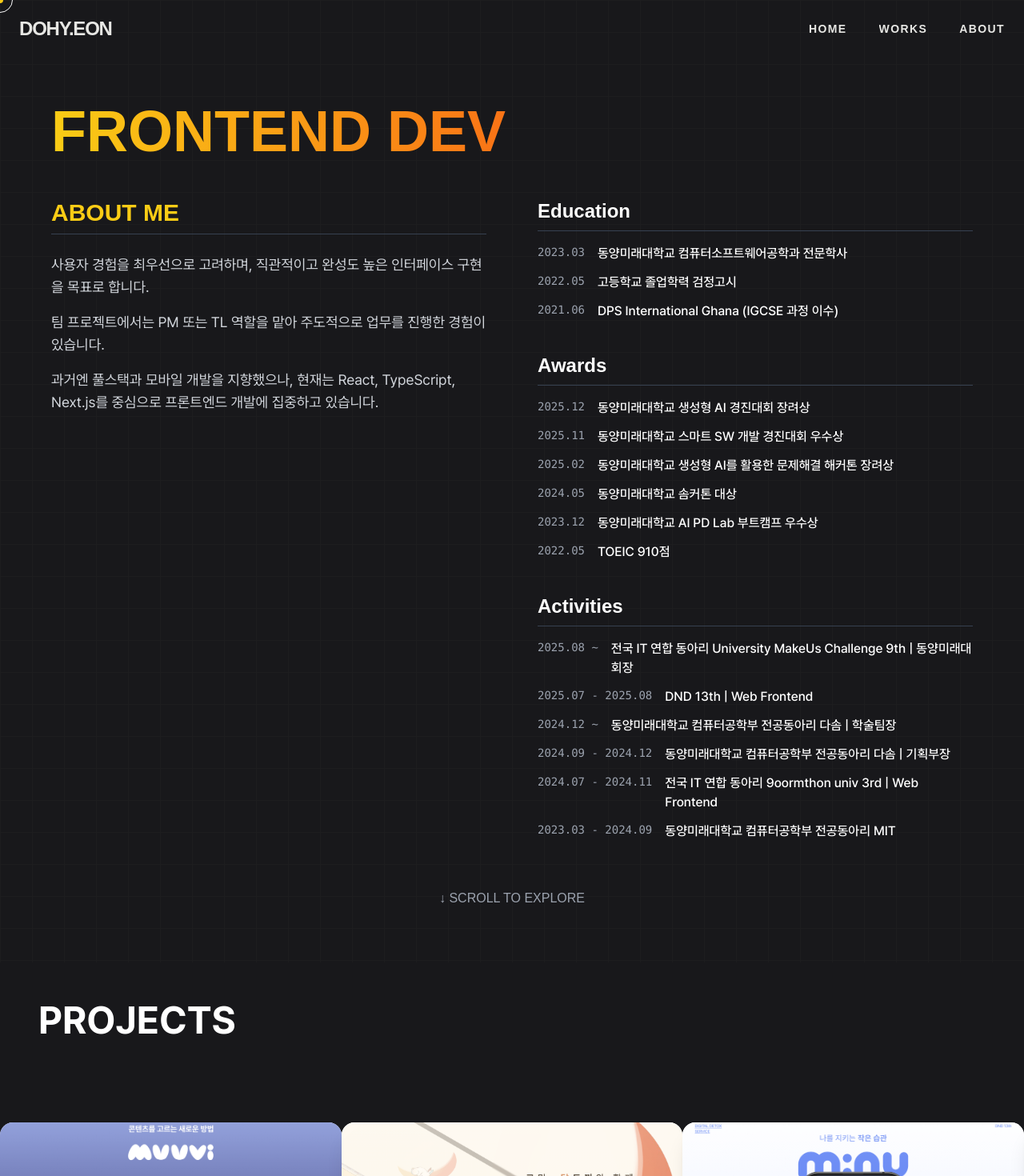
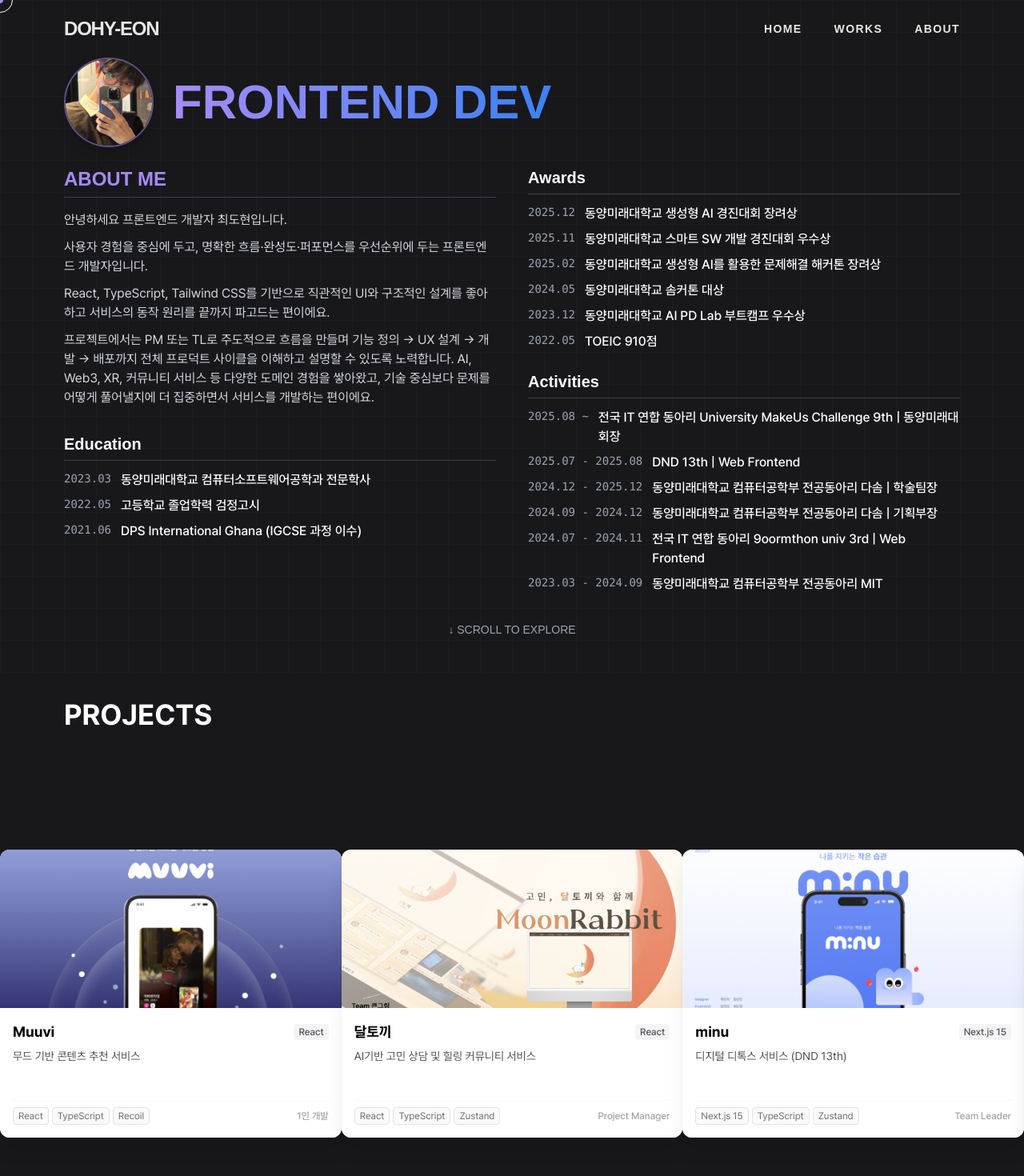
Before and after one commit to dohy-eon/portfolio, a React (Vite) app: page / in a window 1280 px wide. Shown: the top 1470 px of the page at 80% size. Built offline with nearby package versions, Linux system fonts and the light colour scheme; a web font is replaced by a local one.

Commit message:
refactor: 메인 페이지 UI 및 내용 개선

```diff
--- a/src/components/Cursor.tsx
+++ b/src/components/Cursor.tsx
@@ -97,7 +97,7 @@ const Cursor = () => {
       {/* 마우스 포인터 역할의 작은 점 (Cursor) */}
       <div
         ref={cursorRef}
-        className="custom-cursor fixed top-0 left-0 w-2 h-2 bg-yellow-400 rounded-full pointer-events-none z-[9999]"
+        className="custom-cursor fixed top-0 left-0 w-2 h-2 bg-violet-400 rounded-full pointer-events-none z-[9999]"
       />
     </>
   );
--- a/src/components/Footer.tsx
+++ b/src/components/Footer.tsx
@@ -3,7 +3,7 @@ import { PROFILE } from '../constants/data';
 const Footer = () => {
   return (
     <footer className="bg-zinc-900 text-white py-12 md:py-16">
-      <div className="max-w-7xl mx-auto px-6 md:px-12">
+      <div className="max-w-7xl mx-auto px-6 md:px-12 lg:px-20">
         <div className="grid md:grid-cols-2 gap-8 md:gap-12">
           {/* 왼쪽: 소개 */}
           <div>
--- a/src/components/Header.tsx
+++ b/src/components/Header.tsx
@@ -40,12 +40,12 @@ const Header = () => {
         }}
         animate={hidden ? "hidden" : "visible"}
         transition={{ duration: 0.35, ease: "easeInOut" }}
-        className="fixed top-0 left-0 w-full z-[100] px-6 py-5 mix-blend-difference text-white"
+        className="fixed top-0 left-0 w-full z-[100] px-6 md:px-12 lg:px-20 py-5 mix-blend-difference text-white"
       >
         <div className="max-w-7xl mx-auto flex items-center justify-between">
           {/* 로고 */}
           <Link to="/" className="text-2xl font-galmuri font-bold tracking-tighter hover:opacity-70 transition-opacity">
-            DOHY.EON
+            DOHY-EON
           </Link>
 
           {/* 데스크톱 메뉴 */}
@@ -60,7 +60,7 @@ const Header = () => {
                 <span className="inline-block transition-transform duration-300 group-hover:-translate-y-full">
                   {link.name}
                 </span>
-                <span className="absolute top-0 left-0 translate-y-full transition-transform duration-300 group-hover:translate-y-0 text-yellow-400">
+                <span className="absolute top-0 left-0 translate-y-full transition-transform duration-300 group-hover:translate-y-0 text-violet-400">
                   {link.name}
                 </span>
               </Link>
@@ -108,7 +108,7 @@ const Header = () => {
                 >
                   <Link
                     to={link.path}
-                    className="text-5xl font-galmuri font-bold text-white hover:text-yellow-400 transition-colors"
+                    className="text-5xl font-galmuri font-bold text-white hover:text-violet-400 transition-colors"
                   >
                     {link.name}
                   </Link>
--- a/src/components/IntroSection.tsx
+++ b/src/components/IntroSection.tsx
@@ -3,24 +3,35 @@ import gsap from "gsap";
 import { ScrollTrigger } from "gsap/ScrollTrigger";
 import { useGSAP } from "@gsap/react";
 import { PROFILE, HISTORY } from "../constants/data";
+import profileImage from "../assets/profile.png";
 
 gsap.registerPlugin(ScrollTrigger);
 
 const IntroSection = () => {
   const containerRef = useRef<HTMLDivElement>(null);
   const titleRef = useRef<HTMLHeadingElement>(null);
+  const profileImageRef = useRef<HTMLImageElement>(null);
   const contentRefs = useRef<(HTMLDivElement | null)[]>([]);
 
   useGSAP(() => {
     const tl = gsap.timeline();
 
-    // 1. 타이틀 애니메이션
+    // 1. 프로필 이미지 애니메이션
+    if (profileImageRef.current) {
+      tl.fromTo(profileImageRef.current,
+        { opacity: 0, scale: 0.8, y: -20 },
+        { opacity: 1, scale: 1, y: 0, duration: 0.8, ease: "power3.out" }
+      );
+    }
+
+    // 2. 타이틀 애니메이션
     tl.fromTo(titleRef.current,
       { opacity: 0, x: -20 },
-      { opacity: 1, x: 0, duration: 0.8, ease: "power3.out" }
+      { opacity: 1, x: 0, duration: 0.8, ease: "power3.out" },
+      "-=0.4"
     );
 
-    // 2. 콘텐츠들이 순차적으로 나타남
+    // 3. 콘텐츠들이 순차적으로 나타남
     tl.fromTo(contentRefs.current,
       { opacity: 0, y: 20 },
       { opacity: 1, y: 0, duration: 0.8, stagger: 0.1, ease: "power3.out" },
@@ -47,7 +58,7 @@ const IntroSection = () => {
   };
 
   return (
-    <section ref={containerRef} className="relative min-h-screen w-full overflow-hidden bg-zinc-900 text-white">
+    <section ref={containerRef} className="relative min-h-[85vh] w-full overflow-hidden bg-zinc-900 text-white">
 
       {/* 배경: 은은한 모눈종이 패턴 */}
       <div className="absolute inset-0 z-0 opacity-20 pointer-events-none"
@@ -58,49 +69,82 @@ const IntroSection = () => {
       />
 
       {/* 메인 레이아웃 */}
-      <div className="relative z-10 h-full w-full p-6 md:p-12 lg:p-16">
+      <div className="relative z-10 h-full w-full px-6 md:px-12 lg:px-20 py-4 md:py-8 lg:py-10">
 
-        {/* 좌측 상단: 타이틀 */}
-        <div className="mt-8 md:mt-12 lg:mt-16 mb-8 md:mb-12">
+        {/* 좌측 상단: 프로필 사진과 타이틀 */}
+        <div className="mt-4 md:mt-6 lg:mt-8 mb-4 md:mb-6 flex items-center gap-4 md:gap-6">
+          {/* 프로필 사진 */}
+          <img
+            ref={profileImageRef}
+            src={profileImage}
+            alt="Profile"
+            className="w-20 h-20 md:w-24 md:h-24 lg:w-28 lg:h-28 rounded-full object-cover border-2 border-violet-400/50 shadow-lg hover:border-violet-400 transition-colors flex-shrink-0"
+          />
+
+          {/* 타이틀 */}
           <h1
             ref={titleRef}
-            className="font-galmuri font-black text-4xl md:text-6xl lg:text-7xl"
+            className="font-galmuri font-black text-3xl md:text-5xl lg:text-6xl"
           >
-            <span className="text-transparent bg-clip-text bg-gradient-to-r from-yellow-400 to-orange-500">
+            <span className="text-transparent bg-clip-text bg-gradient-to-r from-violet-400 to-blue-500">
               FRONTEND DEV
             </span>
           </h1>
         </div>
 
         {/* 그리드 레이아웃: About me와 이력 정보 */}
-        <div className="grid grid-cols-1 lg:grid-cols-2 gap-8 md:gap-12 lg:gap-16">
+        <div className="grid grid-cols-1 lg:grid-cols-2 gap-6 md:gap-8 lg:gap-10">
 
-          {/* 왼쪽: About Me */}
-          <div ref={addToRefs} className="space-y-6">
-            <h2 className="text-2xl md:text-3xl font-galmuri font-bold text-yellow-400 border-b border-gray-700 pb-2">
+          {/* 왼쪽: About Me & Education */}
+          <div ref={addToRefs} className="space-y-6 md:space-y-8">
+            {/* About Me */}
+            <div className="space-y-4">
+              <h2 className="text-xl md:text-2xl font-galmuri font-bold text-violet-400 border-b border-gray-700 pb-1.5">
                 ABOUT ME
               </h2>
-            <div className="space-y-4 text-sm md:text-base lg:text-lg text-gray-300 leading-relaxed">
+              <div className="space-y-2.5 text-sm md:text-base text-gray-300 leading-relaxed">
                 {PROFILE.bio.map((text, index) => (
                   <p key={index}>{text}</p>
                 ))}
               </div>
             </div>
 
-          {/* 오른쪽: Education, Awards, Activities */}
-          <div ref={addToRefs} className="space-y-8 md:space-y-10">
-            {HISTORY.map((group) => (
-              <div key={group.category} className="space-y-4">
-                <h3 className="text-xl md:text-2xl font-galmuri font-bold border-b border-gray-700 pb-2">
-                  {group.category}
+            {/* Education */}
+            {HISTORY.find(group => group.category === "Education") && (
+              <div className="space-y-3">
+                <h3 className="text-lg md:text-xl font-galmuri font-bold border-b border-gray-700 pb-1.5">
+                  Education
                 </h3>
-                <ul className="space-y-3">
-                  {group.items.map((item, idx) => (
-                    <li key={idx} className="flex flex-col sm:flex-row sm:items-start sm:justify-between gap-1 sm:gap-4 group">
+                <ul className="space-y-2">
+                  {HISTORY.find(group => group.category === "Education")?.items.map((item, idx) => (
+                    <li key={idx} className="flex flex-col sm:flex-row sm:items-start sm:justify-between gap-1 sm:gap-3 group">
                       <span className="text-gray-400 font-mono text-xs md:text-sm whitespace-nowrap">
                         {item.year}
                       </span>
-                      <span className="text-sm md:text-base font-medium group-hover:text-yellow-400 transition-colors flex-1">
+                      <span className="text-sm md:text-base font-medium group-hover:text-violet-400 transition-colors flex-1">
+                        {item.title}
+                      </span>
+                    </li>
+                  ))}
+                </ul>
+              </div>
+            )}
+          </div>
+
+          {/* 오른쪽: Awards & Activities */}
+          <div ref={addToRefs} className="space-y-5 md:space-y-6">
+            {HISTORY.filter(group => group.category !== "Education").map((group) => (
+              <div key={group.category} className="space-y-3">
+                <h3 className="text-lg md:text-xl font-galmuri font-bold border-b border-gray-700 pb-1.5">
+                  {group.category}
+                </h3>
+                <ul className="space-y-2">
+                  {group.items.map((item, idx) => (
+                    <li key={idx} className="flex flex-col sm:flex-row sm:items-start sm:justify-between gap-1 sm:gap-3 group">
+                      <span className="text-gray-400 font-mono text-xs md:text-sm whitespace-nowrap">
+                        {item.year}
+                      </span>
+                      <span className="text-sm md:text-base font-medium group-hover:text-violet-400 transition-colors flex-1">
                         {item.title}
                       </span>
                     </li>
@@ -113,8 +157,8 @@ const IntroSection = () => {
         </div>
 
         {/* 하단: 스크롤 안내 */}
-        <div ref={addToRefs} className="mt-12 md:mt-16 text-center">
-          <p className="text-gray-400 font-galmuri text-sm md:text-base animate-bounce">
+        <div ref={addToRefs} className="mt-8 md:mt-10 text-center">
+          <p className="text-gray-400 font-galmuri text-xs md:text-sm animate-bounce">
             ↓ SCROLL TO EXPLORE
           </p>
         </div>
--- a/src/components/ProjectCard.tsx
+++ b/src/components/ProjectCard.tsx
@@ -90,7 +90,7 @@ const ProjectCard = ({ project }: ProjectProps) => {
       {/* 실제 움직이는 3D 카드 내용물 */}
       <div
         ref={contentRef}
-        className="w-full max-w-xs md:max-w-sm lg:max-w-md h-[45vh] md:h-[50vh] bg-white rounded-xl md:rounded-2xl flex flex-col shadow-lg md:shadow-xl relative overflow-hidden transform-style-3d transition-all duration-300"
+        className="w-full max-w-xs md:max-w-sm lg:max-w-md h-[40vh] md:h-[45vh] bg-white rounded-lg md:rounded-xl flex flex-col shadow-lg md:shadow-xl relative overflow-hidden transform-style-3d transition-all duration-300"
         style={{ transformStyle: 'preserve-3d' }} // 3D 효과 필수
       >
         {/* 상단 이미지 영역 */}
@@ -165,29 +165,29 @@ const ProjectCard = ({ project }: ProjectProps) => {
         </div>
 
         {/* 하단 텍스트 영역 */}
-        <div className="flex-1 flex flex-col justify-between p-4 md:p-5 bg-white">
+        <div className="flex-1 flex flex-col justify-between p-3 md:p-4 bg-white">
           <div>
             {/* 제목과 카테고리 */}
-            <div className="flex items-center justify-between mb-2">
-              <h3 className="text-lg md:text-xl font-bold text-black">
+            <div className="flex items-center justify-between mb-1.5">
+              <h3 className="text-base md:text-lg font-bold text-black">
                 {project.title}
               </h3>
-              <span className="px-2 py-0.5 bg-zinc-100 text-zinc-600 text-xs font-medium rounded">
+              <span className="px-1.5 py-0.5 bg-zinc-100 text-zinc-600 text-xs font-medium rounded">
                 {project.stack[0] || 'WEB'}
               </span>
             </div>
 
             {/* 설명 */}
-            <p className="text-sm md:text-base text-zinc-600 mb-3 line-clamp-2">
+            <p className="text-xs md:text-sm text-zinc-600 mb-2 line-clamp-2">
               {project.description}
             </p>
           </div>
 
           {/* 하단 정보 */}
-          <div className="flex items-center justify-between pt-3 border-t border-zinc-100">
-            <div className="flex flex-wrap gap-1.5">
+          <div className="flex items-center justify-between pt-2 border-t border-zinc-100">
+            <div className="flex flex-wrap gap-1">
               {project.stack.slice(0, 3).map(tech => (
-                <span key={tech} className="px-2 py-0.5 bg-zinc-50 text-zinc-500 text-xs rounded border border-zinc-200">
+                <span key={tech} className="px-1.5 py-0.5 bg-zinc-50 text-zinc-500 text-xs rounded border border-zinc-200">
                   {tech}
                 </span>
               ))}
--- a/src/components/ProjectModal.tsx
+++ b/src/components/ProjectModal.tsx
@@ -275,8 +275,8 @@ const ProjectModal = ({ isOpen, onClose, project }: ProjectModalProps) => {
 
               {/* Problem & Solution - 그리드 2열 */}
               <div className="grid md:grid-cols-2 gap-6">
-                <div className="border-l-2 border-yellow-400 pl-4 py-2">
-                  <h3 className="text-yellow-400 font-galmuri font-bold mb-3 text-sm md:text-base">PROBLEM</h3>
+                <div className="border-l-2 border-violet-400 pl-4 py-2">
+                  <h3 className="text-violet-400 font-galmuri font-bold mb-3 text-sm md:text-base">PROBLEM</h3>
                   <p className="text-xs md:text-sm text-gray-300 leading-relaxed">{project.details.problem}</p>
                 </div>
                 <div className="border-l-2 border-green-400 pl-4 py-2">
--- a/src/components/ProjectSection.tsx
+++ b/src/components/ProjectSection.tsx
@@ -37,8 +37,8 @@ const ProjectSection = () => {
       <div ref={triggerRef} className="relative h-screen w-full">
 
         {/* 섹션 고정 타이틀 */}
-        <div className="absolute top-8 md:top-12 left-6 md:left-12 z-10 mix-blend-difference">
-          <h2 className="text-3xl md:text-4xl lg:text-5xl font-pretendard font-bold text-white">
+        <div className="absolute top-6 md:top-8 left-6 md:left-12 lg:left-20 z-10 mix-blend-difference">
+          <h2 className="text-2xl md:text-3xl lg:text-4xl font-pretendard font-bold text-white">
             PROJECTS
           </h2>
         </div>
--- a/src/constants/data.ts
+++ b/src/constants/data.ts
@@ -15,9 +15,10 @@ export const PROFILE = {
   github: "https://github.com/dohy-eon",
   blog: "https://dohy.tistory.com/",
   bio: [
-    "사용자 경험을 최우선으로 고려하며, 직관적이고 완성도 높은 인터페이스 구현을 목표로 합니다.",
-    "팀 프로젝트에서는 PM 또는 TL 역할을 맡아 주도적으로 업무를 진행한 경험이 있습니다.",
-    "과거엔 풀스택과 모바일 개발을 지향했으나, 현재는 React, TypeScript, Next.js를 중심으로 프론트엔드 개발에 집중하고 있습니다."
+    "안녕하세요 프론트엔드 개발자 최도현입니다.",
+    "사용자 경험을 중심에 두고, 명확한 흐름·완성도·퍼포먼스를 우선순위에 두는 프론트엔드 개발자입니다.",
+    "React, TypeScript, Tailwind CSS를 기반으로 직관적인 UI와 구조적인 설계를 좋아하고 서비스의 동작 원리를 끝까지 파고드는 편이에요.",
+    "프로젝트에서는 PM 또는 TL로 주도적으로 흐름을 만들며 기능 정의 → UX 설계 → 개발 → 배포까지 전체 프로덕트 사이클을 이해하고 설명할 수 있도록 노력합니다. AI, Web3, XR, 커뮤니티 서비스 등 다양한 도메인 경험을 쌓아왔고, 기술 중심보다 문제를 어떻게 풀어낼지에 더 집중하면서 서비스를 개발하는 편이에요."
   ]
 };
 
@@ -46,7 +47,7 @@ export const HISTORY = [
     items: [
       { year: "2025.08 ~", title: "전국 IT 연합 동아리 University MakeUs Challenge 9th | 동양미래대 회장" },
       { year: "2025.07 - 2025.08", title: "DND 13th | Web Frontend" },
-      { year: "2024.12 ~", title: "동양미래대학교 컴퓨터공학부 전공동아리 다솜 | 학술팀장" },
+      { year: "2024.12 - 2025.12", title: "동양미래대학교 컴퓨터공학부 전공동아리 다솜 | 학술팀장" },
       { year: "2024.09 - 2024.12", title: "동양미래대학교 컴퓨터공학부 전공동아리 다솜 | 기획부장" },
       { year: "2024.07 - 2024.11", title: "전국 IT 연합 동아리 9oormthon univ 3rd | Web Frontend" },
       { year: "2023.03 - 2024.09", title: "동양미래대학교 컴퓨터공학부 전공동아리 MIT" },
```
Also changed, not shown: src/assets/profile.png (added). Lines whose indentation alone changed are shown as unchanged.
